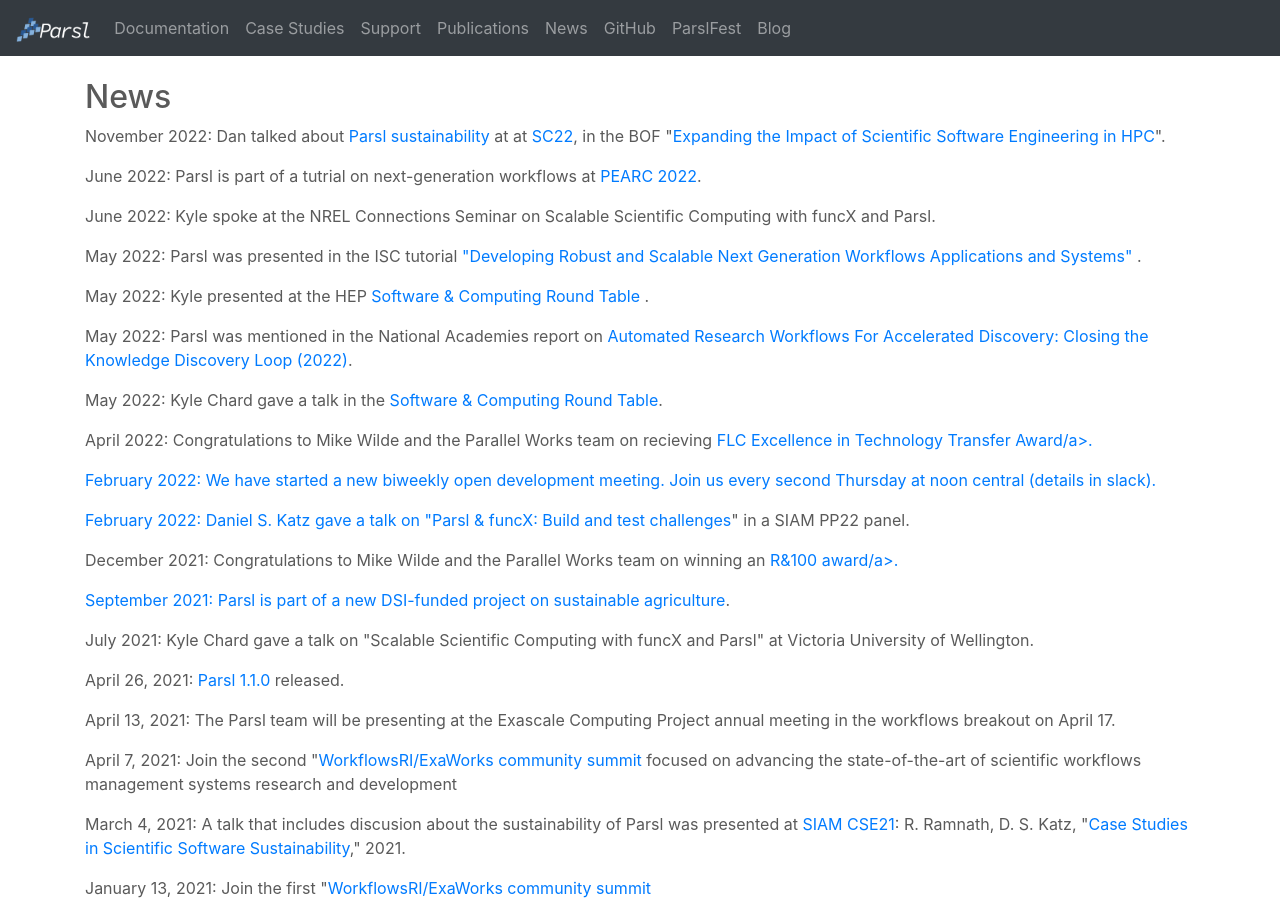
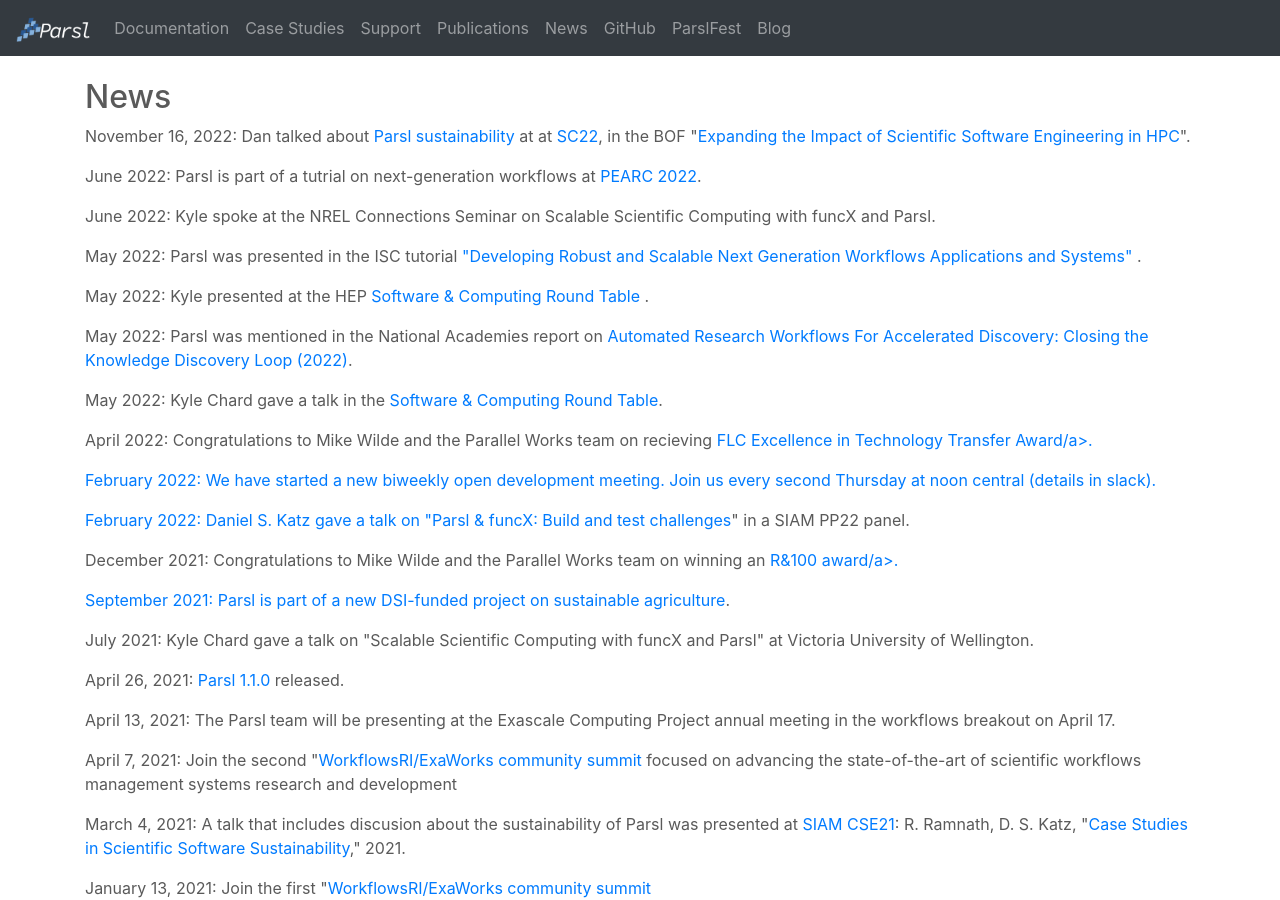
Before and after one commit to Parsl/parsl.github.io, a Jekyll site: the page built from news.html, in a window 1280 px wide and 900 px high. Built offline with Jekyll 4.4.1, drawn with Linux system fonts in a browser that asks for light colours.

Commit message:
Update news.html

```diff
--- a/news.html
+++ b/news.html
@@ -19,7 +19,7 @@
 
 
        <div class="news-info">
-        <p><span class="name">November 2022:</span>
+        <p><span class="name">November 16, 2022:</span>
           Dan talked about <a href="https://doi.org/10.5281/zenodo.7327745">Parsl sustainability</a> at at <a href="https://sc22.supercomputing.org/">SC22</a>,
           in the BOF "<a href="https://sc22.supercomputing.org/presentation/?id=bof198&sess=sess337">Expanding the Impact of Scientific Software Engineering in HPC</a>".
         </p>
```
